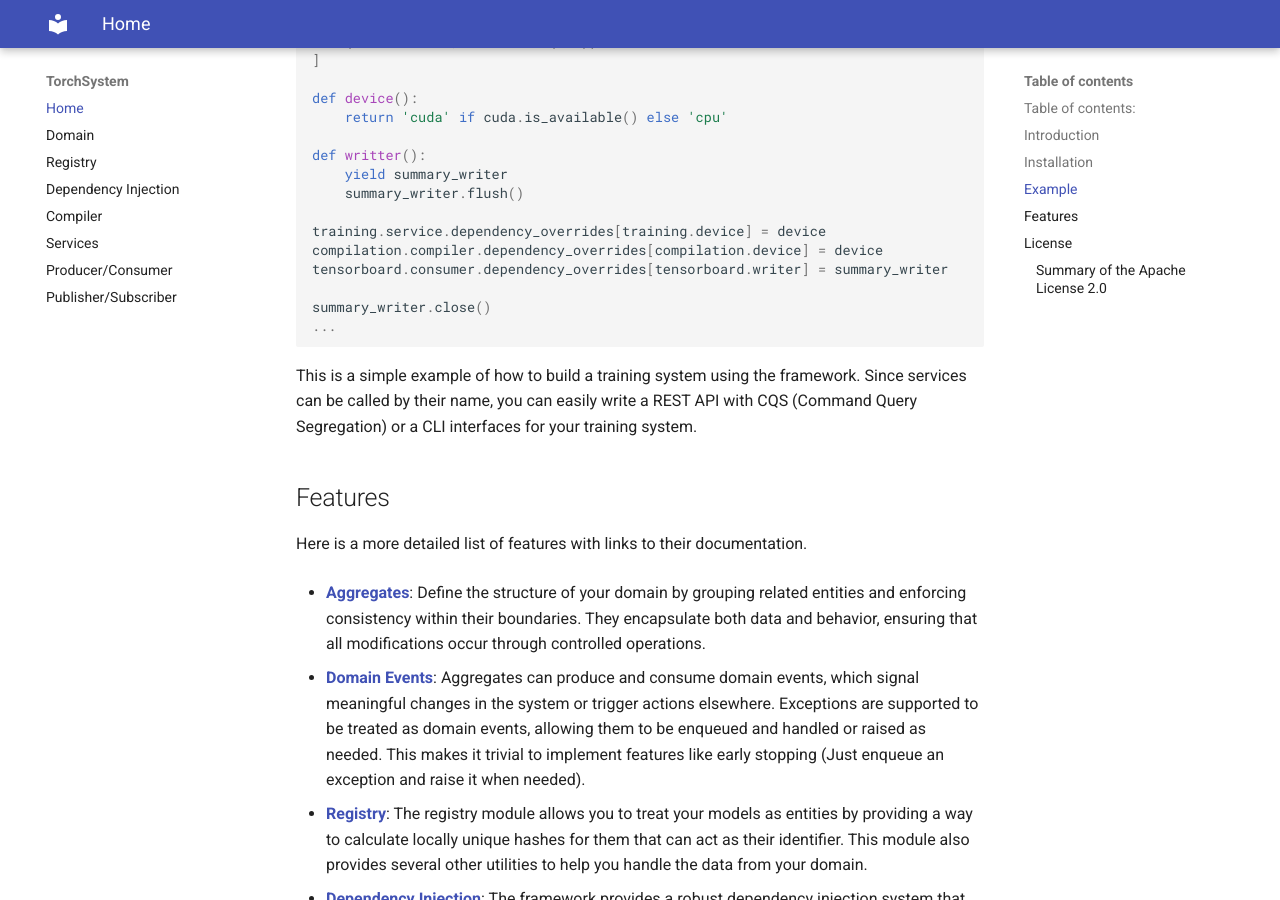
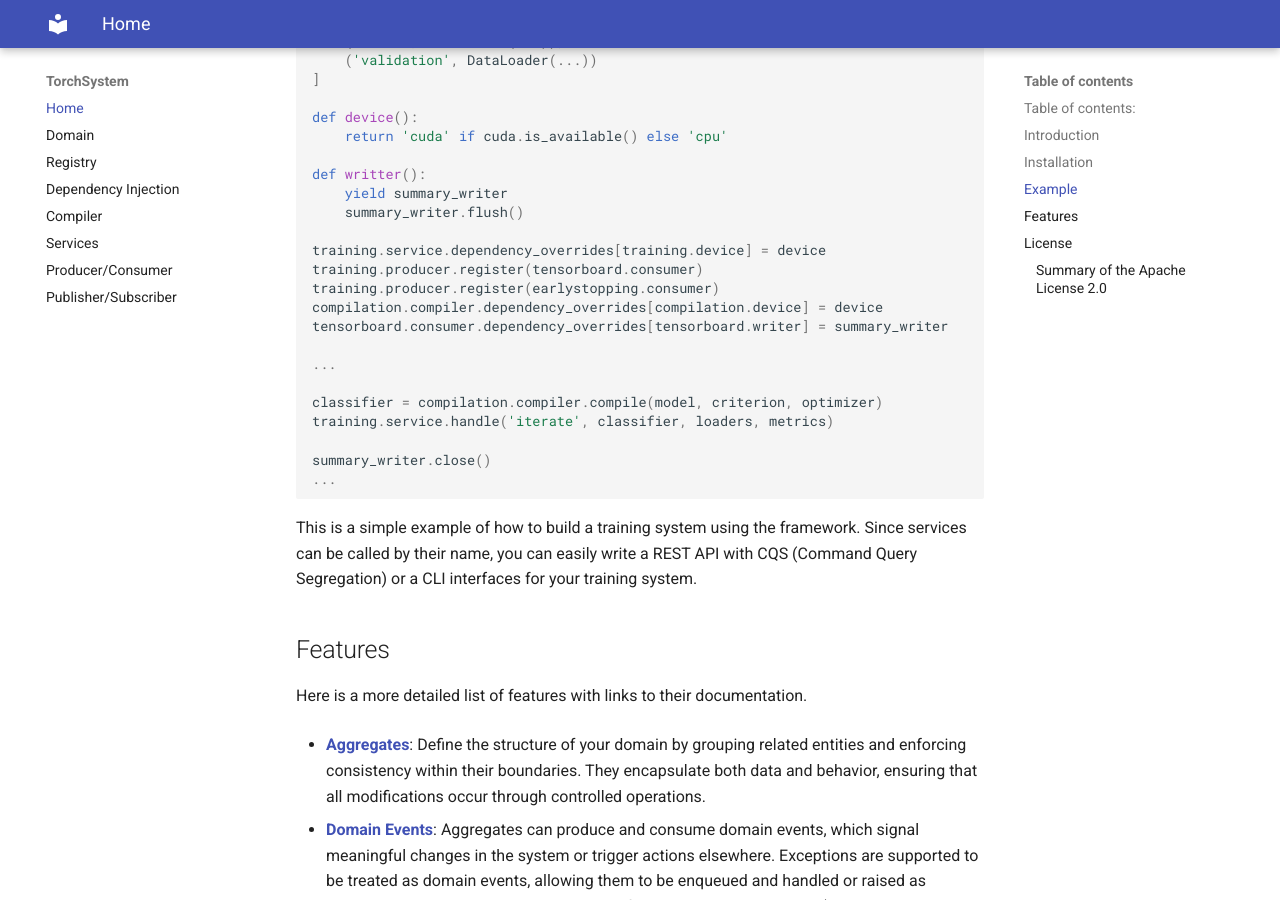
Before and after one commit to entropy-flux/TorchSystem, an MkDocs documentation site: the page built from docs/index.md, in a window 1280 px wide and 900 px high, scrolled down 8070 px. Built offline with MkDocs 1.6.1 and Material for MkDocs 9.7.7, drawn with Linux system fonts in a browser that asks for light colours.

Commit message:
Fix Docs

````diff
--- a/docs/index.md
+++ b/docs/index.md
@@ -343,6 +343,7 @@ Finally, you can put all together in the application layer as follows:
 
 ```python
 # src/main.py
+
 from torch import cuda
 from torch.utils.tensorboard.writer import SummaryWriter
 
@@ -371,8 +372,15 @@ def writter():
     summary_writer.flush()
 
 training.service.dependency_overrides[training.device] = device
+training.producer.register(tensorboard.consumer)
+training.producer.register(earlystopping.consumer)
 compilation.compiler.dependency_overrides[compilation.device] = device
 tensorboard.consumer.dependency_overrides[tensorboard.writer] = summary_writer
+
+...
+
+classifier = compilation.compiler.compile(model, criterion, optimizer)
+training.service.handle('iterate', classifier, loaders, metrics)
 
 summary_writer.close()
 ...
````
Also changed, not shown: README.md (+3 -2 lines).
